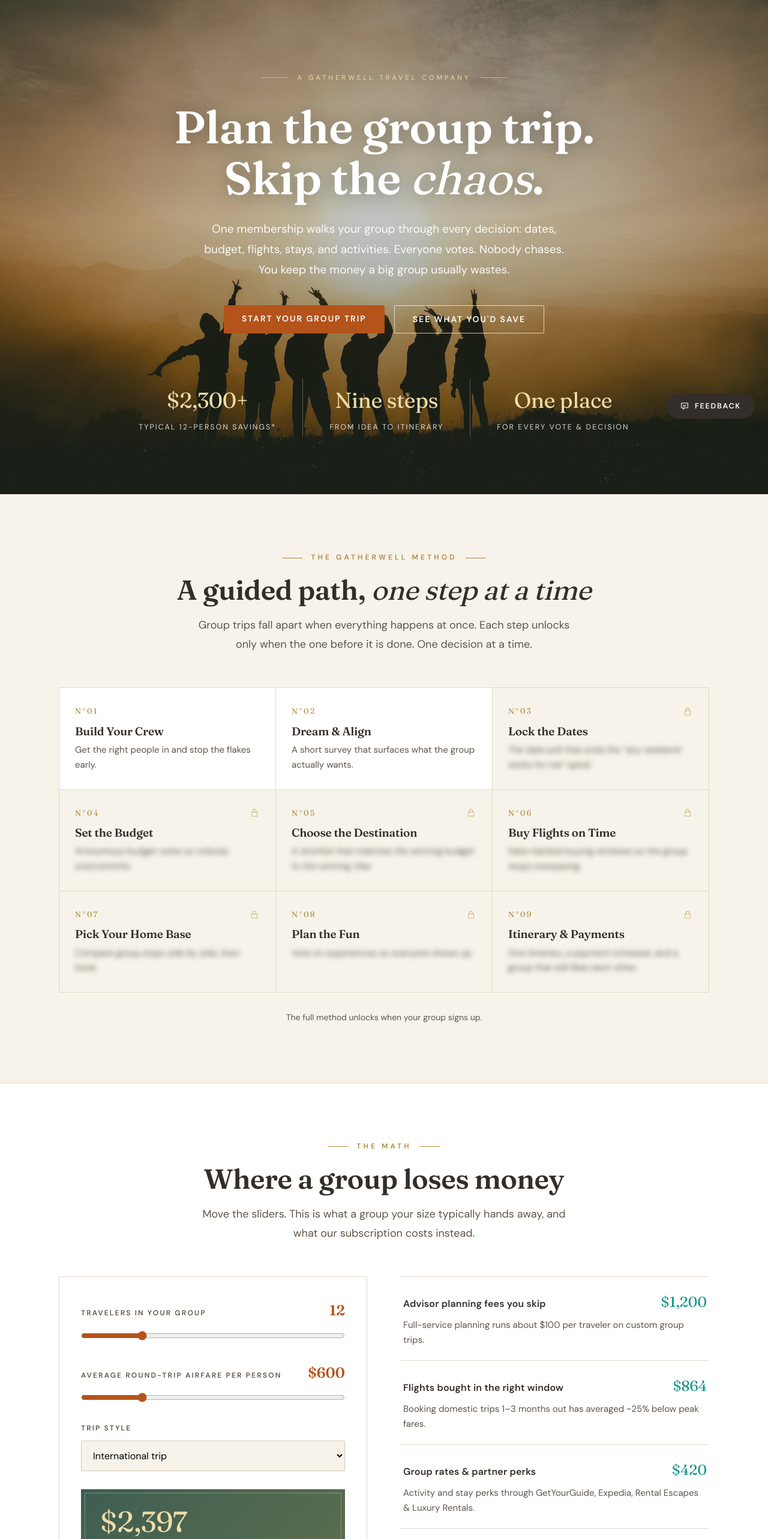
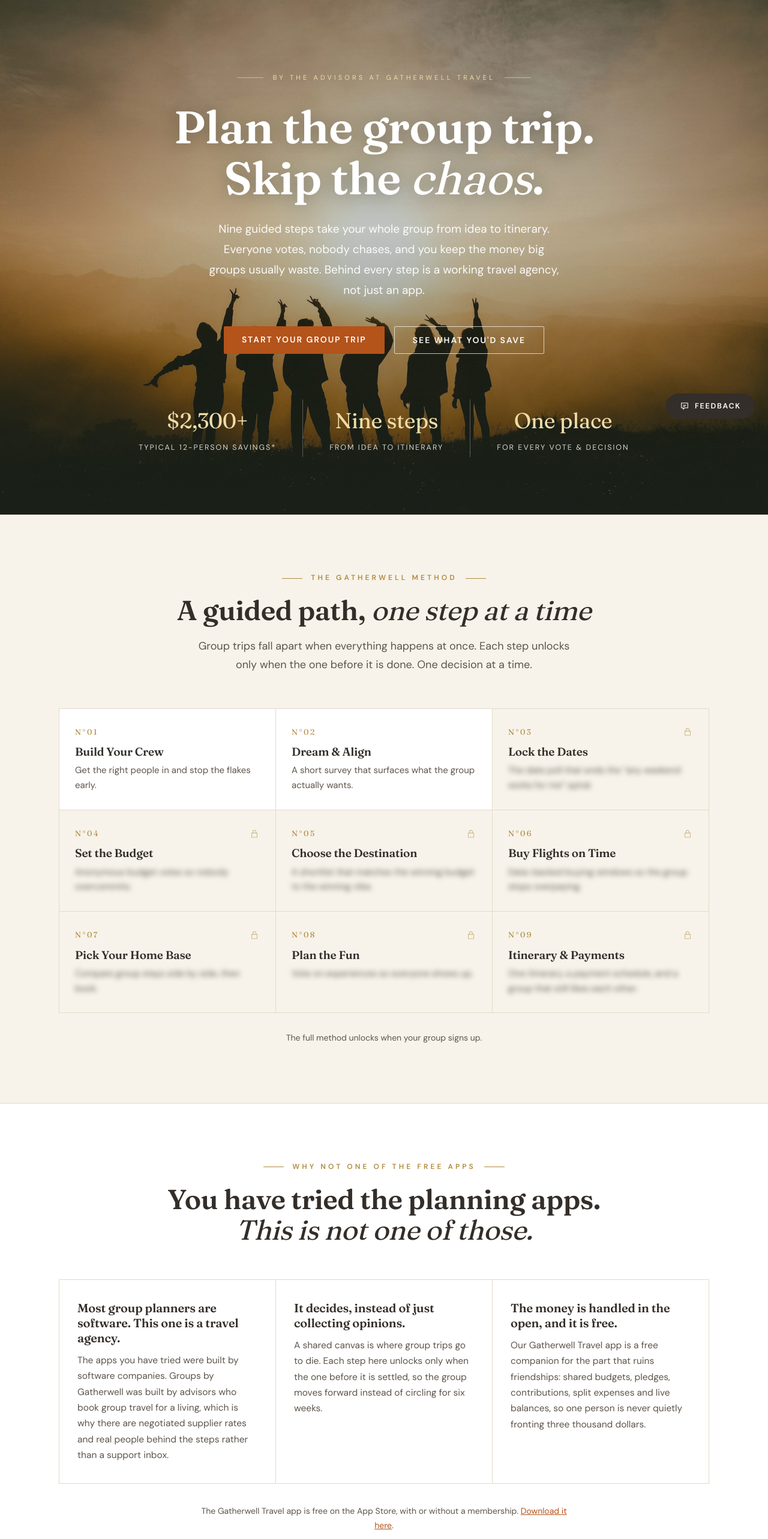
Before and after one commit to Jdiemom/gatherwell-groups, a Next.js app: page / in a window 1280 px wide. Shown: the part 80-2646 px from the top of the page at 60% size. Built offline with nearby package versions, Linux system fonts and the light colour scheme.

Commit message:
Add files via upload

```diff
--- a/app/globals.css
+++ b/app/globals.css
@@ -390,3 +390,10 @@
 .fb-count{font-size:12.5px;color:var(--ink-soft);text-align:right;margin-top:6px}
 .fb-done{border-left:2px solid var(--sage-deep);background:#F3F5EF;padding:22px 26px;font-size:16px;line-height:1.7}
 .fb-err{border-left:2px solid var(--terracotta);background:#FBF1E8;padding:14px 18px;font-size:15px;margin-top:14px}
+
+/* ---------- "why not one of the free apps" band ---------- */
+.diff-grid{display:grid;grid-template-columns:repeat(3,1fr);gap:1px;background:var(--line);border:1px solid var(--line);margin-top:56px;text-align:left}
+@media(max-width:900px){.diff-grid{grid-template-columns:1fr}}
+.diff{background:var(--white);padding:34px 30px}
+.diff h3{font-size:20px;line-height:1.25;margin-bottom:12px}
+.diff p{font-size:15.5px;color:var(--ink-soft);line-height:1.7}
--- a/app/layout.tsx
+++ b/app/layout.tsx
@@ -17,7 +17,7 @@
 });
 
 const DESCRIPTION =
-  "One membership walks your whole group through every trip decision, step by step: dates, budget, flights, stays, and activities. Everyone votes. Nobody chases. From $19 a month, cancel when you're booked.";
+  "The group trip planner built by working travel advisors. Nine guided steps take your group from dates and budget to flights, stays and a final itinerary, with real supplier rates behind every one. From $19 a month.";
 
 export const metadata: Metadata = {
   // Makes every relative URL below resolve to the www domain, and stops
--- a/app/page.tsx
+++ b/app/page.tsx
@@ -70,12 +70,28 @@
 ];
 
 const FEATURES = [
-  { icon: Icons.ballot, t: "Everyone votes, once", p: "Dates, budget, destination, stays, activities: each decision is a quick poll with a deadline. No 400-message threads." },
-  { icon: Icons.document, t: "Real outputs at every step", p: "Each completed step produces something you keep: a budget spreadsheet, a flight plan, a payment schedule, a final itinerary." },
-  { icon: Icons.plane, t: "Buy flights at the right time", p: "We watch the data on booking windows and tell your group when to buy. Airfare is never a sure thing, and we say so." },
-  { icon: Icons.house, t: "Group-sized stays", p: "Book villas and vacation homes through our Rental Escapes and Luxury Rentals partners." },
-  { icon: Icons.coins, t: "Built-in budget tool", p: "Pairs with the Gatherwell Budgeting app so everyone agrees to the number and sticks to it." },
-  { icon: Icons.hands, t: "Humans on standby", p: "Get stuck? Hand any step, or the whole trip, to the Gatherwell Travel advisory team." },
+  { icon: Icons.hands, t: "A travel agency, not just an app", p: "Every step is backed by working advisors with real supplier relationships. Get stuck, and you can hand any step, or the whole trip, to the Gatherwell Travel team." },
+  { icon: Icons.coins, t: "The budget is a gate, not a note", p: "Your group agrees the per-person number before anyone falls in love with a destination, and every step after that respects it. Budget votes stay anonymous so nobody overcommits to keep up." },
+  { icon: Icons.plane, t: "We tell you when to buy the flights", p: "We watch the data on booking windows and tell your group when to buy. Airfare is never a sure thing, and we say so." },
+  { icon: Icons.house, t: "Rates you cannot get yourself", p: "Villas and group stays through our Rental Escapes and Luxury Rentals partnerships, alongside the destinations we have personally tested." },
+  { icon: Icons.ballot, t: "Everyone votes, once", p: "Dates, budget, destination, stays, activities: each decision is a quick poll with a deadline. No 400-message threads, and no organizer left chasing." },
+  { icon: Icons.document, t: "Real outputs at every step", p: "Each completed step produces something you keep: a budget spreadsheet, a flight plan, a payment schedule, and a printable final itinerary." },
+];
+
+/* The short answer to "why not one of the free planning apps?" */
+const DIFFERENCE = [
+  {
+    t: "Most group planners are software. This one is a travel agency.",
+    p: "The apps you have tried were built by software companies. Groups by Gatherwell was built by advisors who book group travel for a living, which is why there are negotiated supplier rates and real people behind the steps rather than a support inbox.",
+  },
+  {
+    t: "It decides, instead of just collecting opinions.",
+    p: "A shared canvas is where group trips go to die. Each step here unlocks only when the one before it is settled, so the group moves forward instead of circling for six weeks.",
+  },
+  {
+    t: "The money is handled in the open, and it is free.",
+    p: "Our Gatherwell Travel app is a free companion for the part that ruins friendships: shared budgets, pledges, contributions, split expenses and live balances, so one person is never quietly fronting three thousand dollars.",
+  },
 ];
 
 const PLANS = [
@@ -123,16 +139,16 @@
 
       <header className="hero hero-photo" id="top">
         <div className="hero-inner">
-          <div className="kicker">A Gatherwell Travel Company</div>
+          <div className="kicker">By the advisors at Gatherwell Travel</div>
           <h1>
             Plan the group trip.
             <br />
             Skip the <em>chaos</em>.
           </h1>
           <p className="sub">
-            One membership walks your group through every decision: dates, budget, flights,
-            stays, and activities. Everyone votes. Nobody chases. You keep the money a big
-            group usually wastes.
+            Nine guided steps take your whole group from idea to itinerary. Everyone votes,
+            nobody chases, and you keep the money big groups usually waste. Behind every step
+            is a working travel agency, not just an app.
           </p>
           <div className="hero-ctas">
             <a className="btn btn-primary" href="#pricing">Start Your Group Trip</a>
@@ -181,6 +197,32 @@
         </div>
       </section>
 
+      <section className="savings" id="difference">
+        <div className="wrap center">
+          <div className="eyebrow">Why Not One of the Free Apps</div>
+          <h2 className="sec-title">
+            You have tried the planning apps.
+            <br />
+            <em>This is not one of those.</em>
+          </h2>
+          <div className="diff-grid">
+            {DIFFERENCE.map((d) => (
+              <div key={d.t} className="diff">
+                <h3>{d.t}</h3>
+                <p>{d.p}</p>
+              </div>
+            ))}
+          </div>
+          <p className="foot-note" style={{ maxWidth: 620, margin: "34px auto 0" }}>
+            The Gatherwell Travel app is free on the App Store, with or without a membership.{" "}
+            <a href="https://apps.apple.com/us/app/gatherwell-travel/id6762874183" target="_blank" rel="noopener noreferrer">
+              Download it here
+            </a>
+            .
+          </p>
+        </div>
+      </section>
+
       <Calculator />
 
       <section>
@@ -189,7 +231,7 @@
           <h2 className="sec-title">
             More convenient than the group chat.
             <br />
-            <em>Cheaper than an advisor.</em>
+            <em>Better connected than any app.</em>
           </h2>
           <div className="features-grid">
             {FEATURES.map((f) => (
--- a/lib/schema.ts
+++ b/lib/schema.ts
@@ -64,7 +64,7 @@
         operatingSystem: "Web browser",
         provider: { "@id": ORG_ID },
         description:
-          "A guided nine-step method that walks a whole group through every trip decision: dates, budget, destination, flights, stays, activities, itinerary and payments. Everyone votes, and each step produces a document the group keeps.",
+          "A guided nine-step method, built by working travel advisors, that walks a whole group through every trip decision: dates, budget, destination, flights, stays, activities, itinerary and payments. Everyone votes, each step produces a document the group keeps, and the supplier rates and advisory team of a real travel agency sit behind it.",
         featureList: [
           "Date availability polling across the whole group",
           "Anonymous budget voting with tie detection",
```
